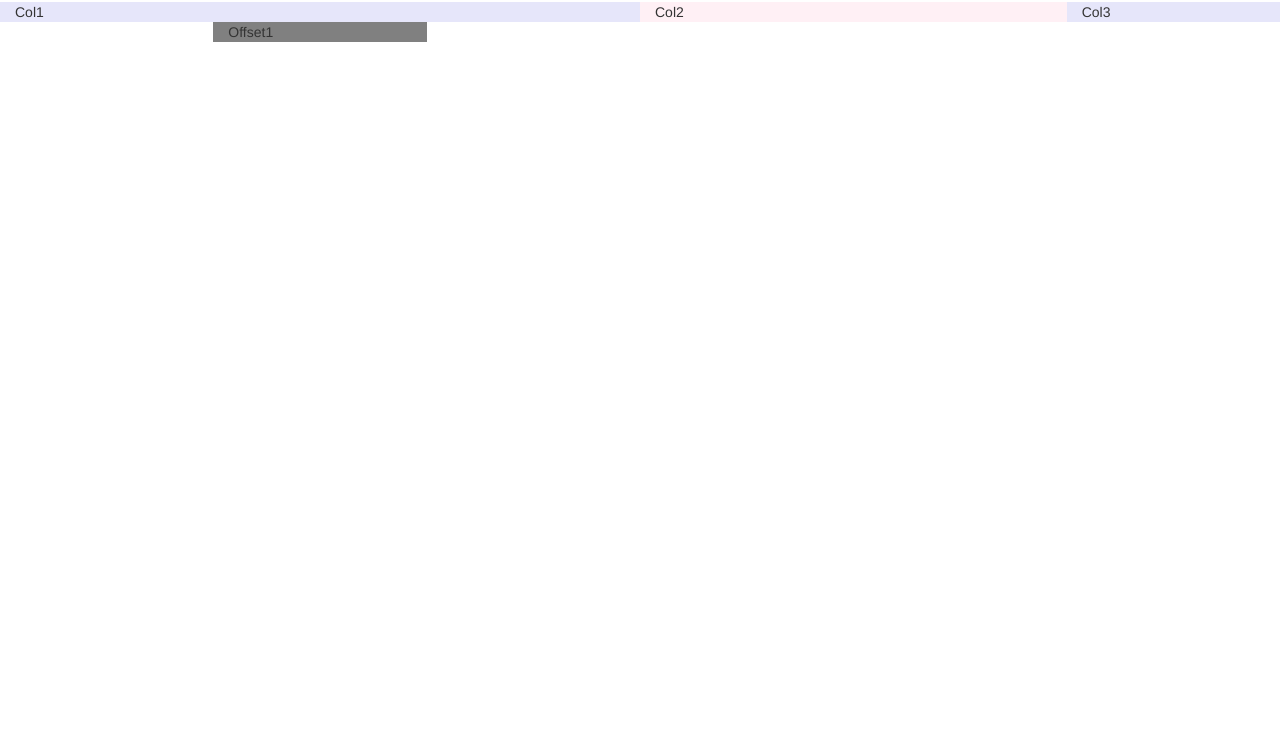
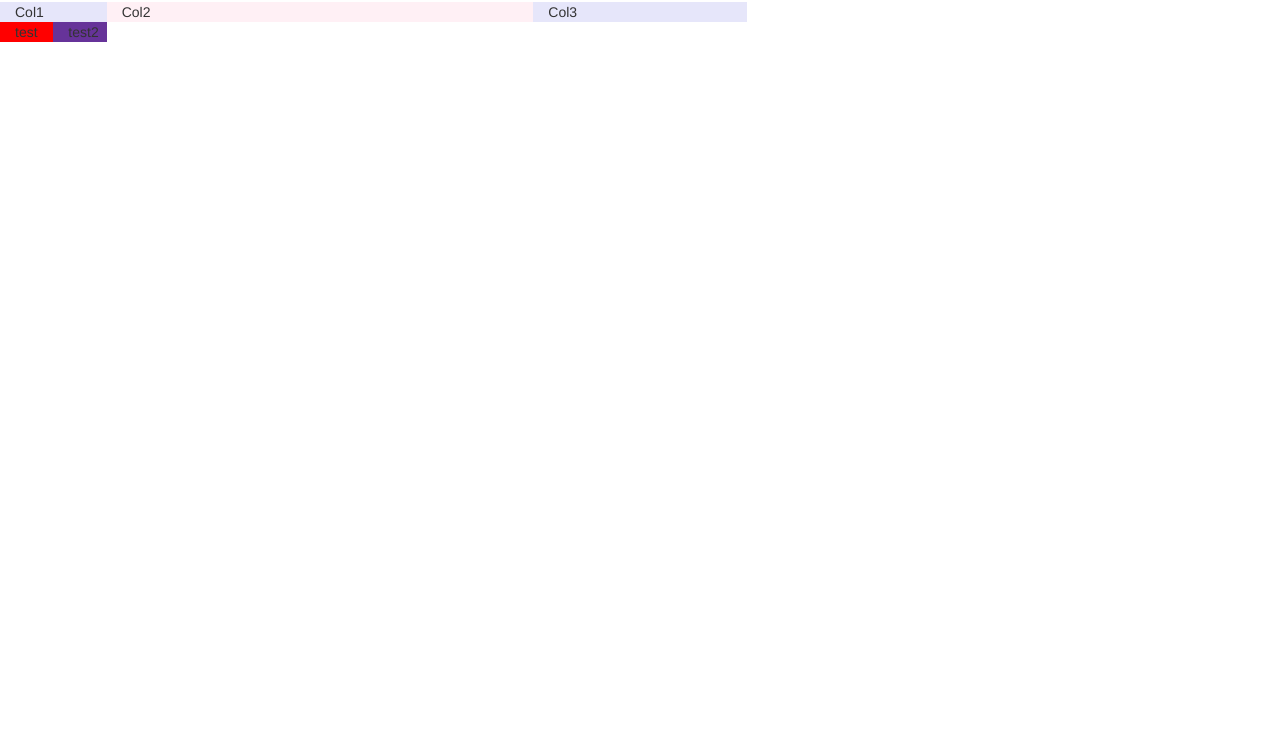
Before and after one commit to Akagilnc/angular-2-quickstart, a website: page test.html in a window 1280 px wide. Shown: the part 68-800 px from the top of the page. Drawn offline with nearby package versions, Linux system fonts and the light colour scheme.

Commit message:
bootstrap test

```diff
--- a/test.html
+++ b/test.html
@@ -25,14 +25,19 @@
 
         <div class="row">
 
-            <div class="col-lg-6" style="background-color: lavender;">Col1</div>
+            <div class="col-lg-1" style="background-color: lavender;">Col1</div>
             <div class="col-lg-4" style="background-color: lavenderblush; ">Col2</div>
             <div class="col-lg-2" style="background-color: lavender; ">Col3</div>
         </div>
 
         <div class="row">
 
-            <div class="col-lg-2 col-lg-offset-2" style="background-color: grey">Offset1</div>
+            <div class="col-lg-1" style="background-color: grey">
+                <div class="row">
+                    <div class="col-lg-6" style="background-color: red">test</div>
+                    <div class="col-lg-6" style="background-color: rebeccapurple;">test2</div>
+                </div>
+            </div>
 
         </div>
 
```
Also changed, not shown: index.html (+4 -4 lines).
